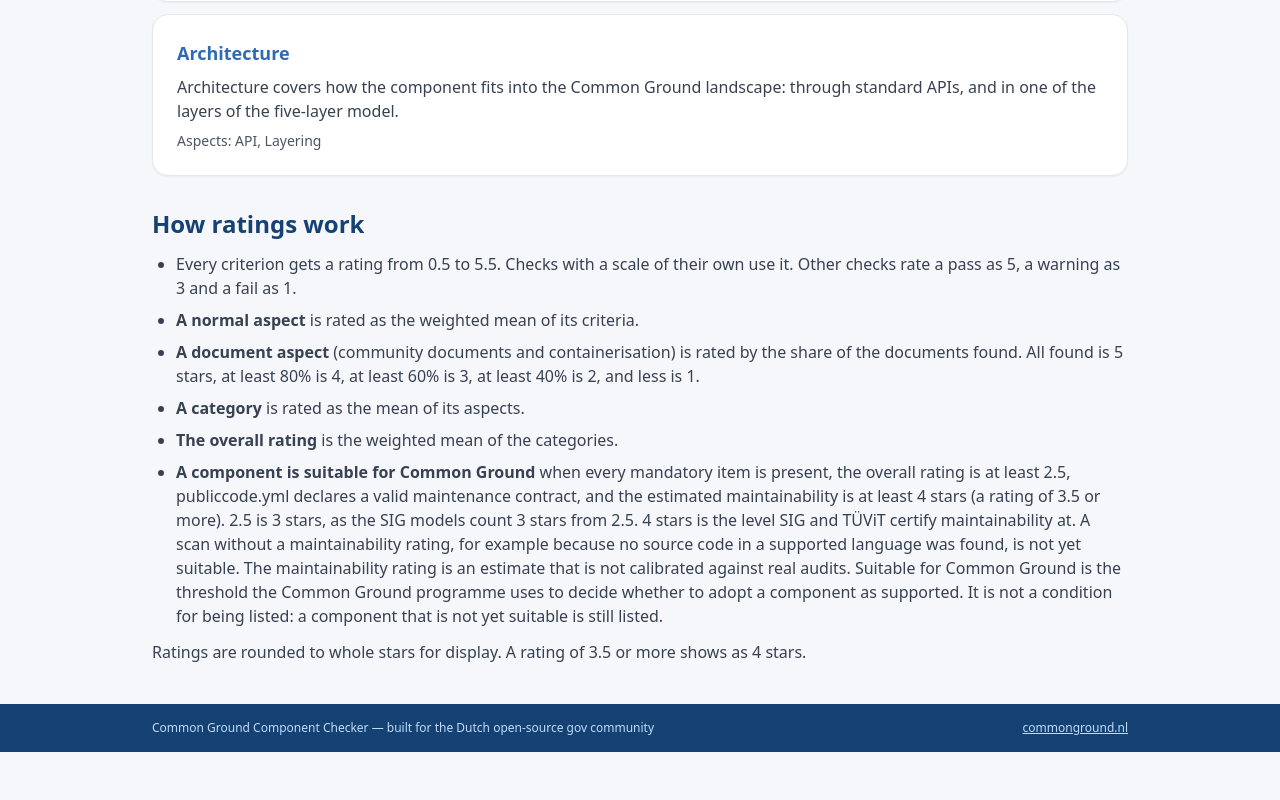
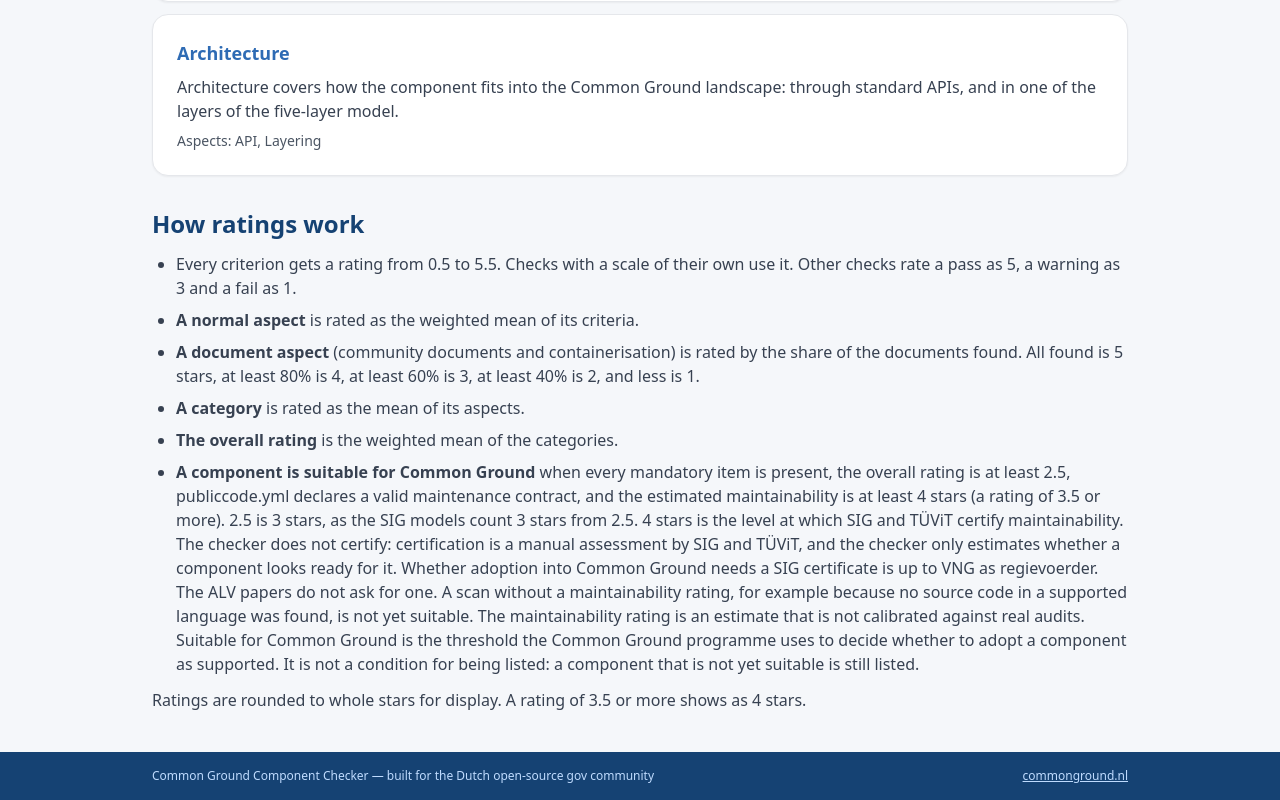
Before and after one commit to Hugo-ter-Doest/CommonGroundChecker, a Next.js app: page /docs in a window 1280 px wide. Shown: the part 1115-1915 px from the top of the page. Before the commit the page ends 1867 px from the top, so only its background shows below. Built offline with nearby package versions, Linux system fonts and the light colour scheme.

Commit message:
docs(ratings): the checker estimates readiness for certification, it does not certify
Assisted-by: ClaudeCode:claude-opus-5-5

```diff
--- a/src/app/docs/page.tsx
+++ b/src/app/docs/page.tsx
@@ -68,7 +68,10 @@ export default function RatingGuidePage() {
             <strong>A component is suitable for Common Ground</strong> when every mandatory item is present, the
             overall rating is at least 2.5, publiccode.yml declares a valid maintenance contract, and the estimated
             maintainability is at least 4 stars (a rating of 3.5 or more). 2.5 is 3 stars, as the SIG models count 3
-            stars from 2.5. 4 stars is the level SIG and TÜViT certify maintainability at. A scan without a
+            stars from 2.5. 4 stars is the level at which SIG and TÜViT certify maintainability. The checker does not
+            certify: certification is a manual assessment by SIG and TÜViT, and the checker only estimates whether a
+            component looks ready for it. Whether adoption into Common Ground needs a SIG certificate is up to VNG as
+            regievoerder. The ALV papers do not ask for one. A scan without a
             maintainability rating, for example because no source code in a supported language was found, is not
             yet suitable. The maintainability rating is an estimate that is not calibrated against real audits.
             Suitable for Common Ground is the threshold the Common Ground programme uses to decide whether to adopt
--- a/src/lib/ratings.ts
+++ b/src/lib/ratings.ts
@@ -7,7 +7,7 @@ export const MIN_RATING = 0.5;
 export const MAX_RATING = 5.5;
 /** The overall rating a component needs to be suitable for Common Ground. */
 export const PASSING_RATING = 2.5;
-/** The maintainability stars a component needs to be suitable for Common Ground: the SIG/TÜViT certification level. */
+/** The maintainability stars a component needs to be suitable for Common Ground: the level at which SIG and TÜViT certify. */
 export const PASSING_MAINTAINABILITY_STARS = 4;
 /** The maintainability rating where those stars start. */
 export const PASSING_MAINTAINABILITY_RATING = minimumRatingFor(PASSING_MAINTAINABILITY_STARS);
```
Also changed, not shown: 1 other file (tests, documents, lock files or other folders).
